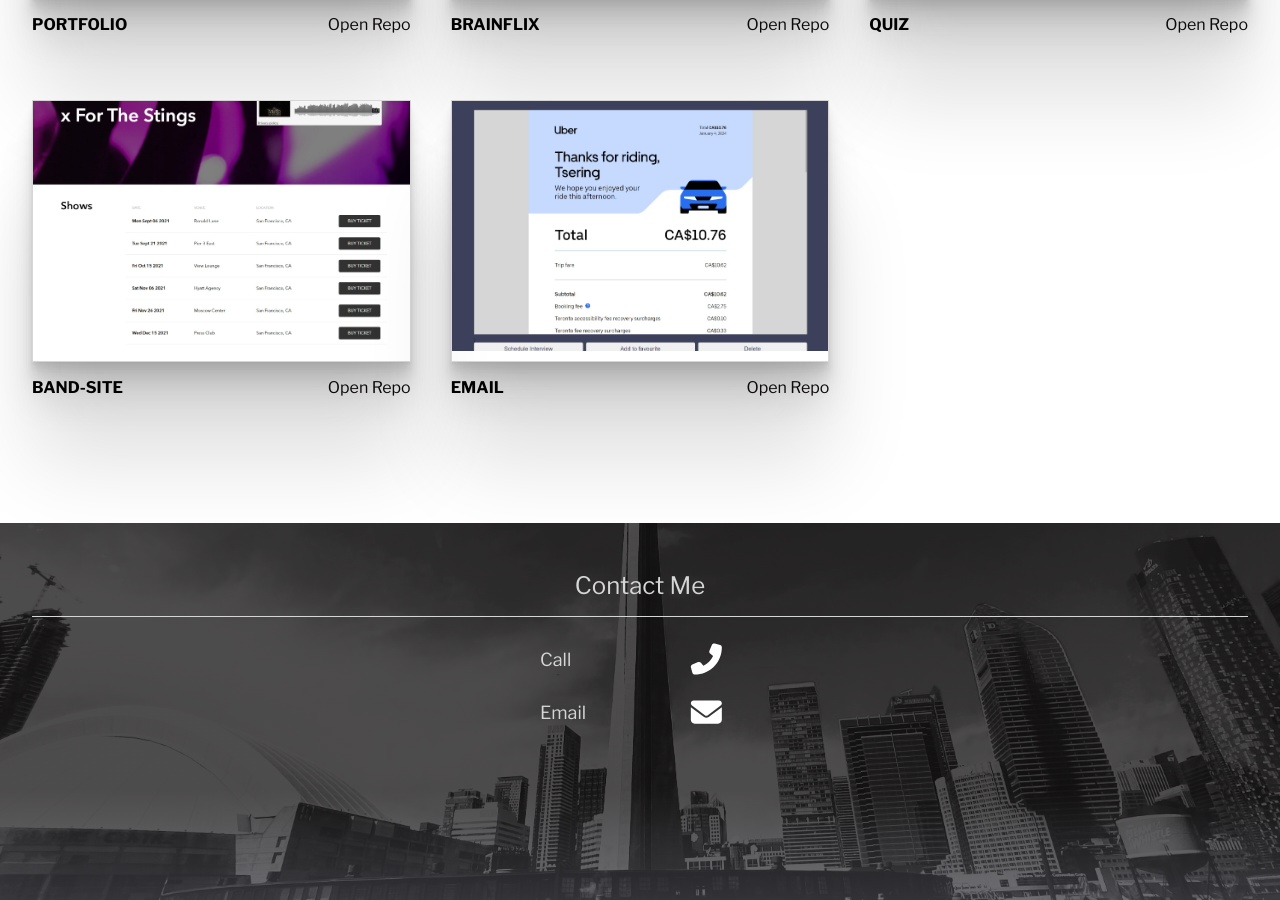
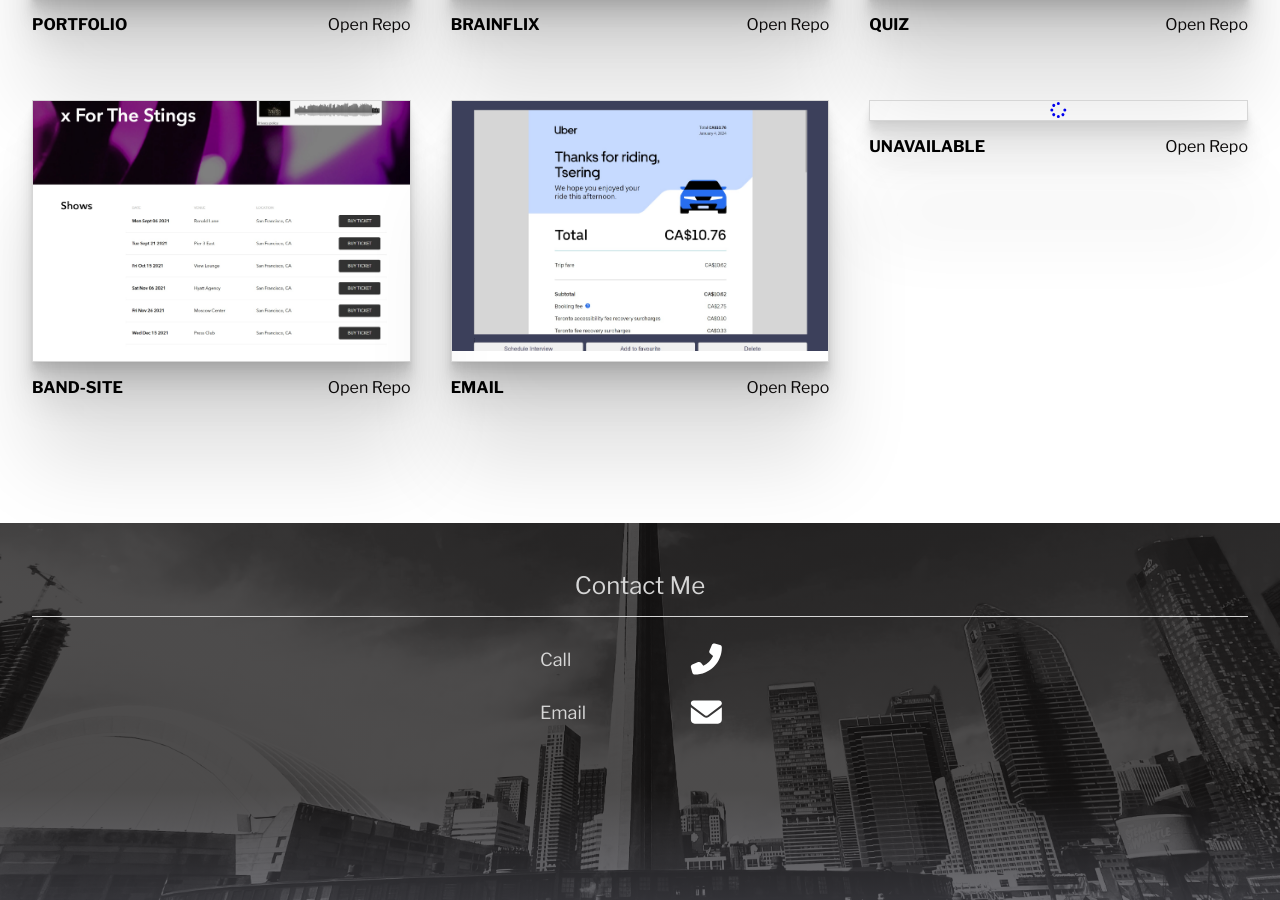
Before and after one commit to Tsedhondup/Portfolio, a React (Create React App) app: page / in a window 1280 px wide. Shown: the part 1967-2867 px from the top of the page. Built offline with nearby package versions, Linux system fonts and the light colour scheme.

Commit message:
rendering of project image based on project built stage now working

```diff
--- a/src/Components/Works/Works.js
+++ b/src/Components/Works/Works.js
@@ -1,8 +1,9 @@
 /* eslint-disable react/jsx-no-target-blank */
 import { motion } from "framer-motion";
-
 import { useState } from "react";
 import { projectData } from "../../utilities/data";
+import { FontAwesomeIcon } from "@fortawesome/react-fontawesome";
+import { faSpinner } from "@fortawesome/free-solid-svg-icons";
 import "./Works.scss";
 const Works = () => {
   const [projects, setProjects] = useState(projectData);
@@ -21,12 +22,26 @@ const Works = () => {
       if (item.id === itemId) {
         item.hover = false;
       }
-      console.log(item.tech);
       return item;
     });
     setProjects(mappedData);
   };
-
+  // RENDER PROJECT IMAGE BASED ON PROJECT AVAILABILITY
+  const handleProjectImage = (projectName, imgUrl) => {
+    if (projectName === "unavailable") {
+      return (
+        <FontAwesomeIcon icon={faSpinner} project-image-container__image />
+      );
+    } else {
+      return (
+        <img
+          src={imgUrl}
+          alt={`${projectName}-image`}
+          className="project-image-container__image"
+        />
+      );
+    }
+  };
   // COUNTER
   let counterDuration = 0.5;
   const projectListElement = projects.map((item) => {
@@ -68,11 +83,7 @@ const Works = () => {
             <span className="project-image-container__overlay--description">{`${item.description}`}</span>
             <span className="project-image-container__overlay--tech">{`${item.tech}`}</span>
           </span>
-          <img
-            src={item.img}
-            alt={`${item.name}-image`}
-            className="project-image-container__image"
-          />
+          {handleProjectImage(item.name, item.img)}
         </a>
         <div className="project-text-container">
           <div className="project-text-container__links">
--- a/src/Components/Works/Works.scss
+++ b/src/Components/Works/Works.scss
@@ -89,23 +89,20 @@
     @include tablet {
       font-size: 14px;
     }
-    @include desktop {
-      font-size: 16px;
-    }
 
     &--description {
       display: block;
-      margin-bottom: 30px;
+      border-bottom: 1px solid #ffffff;
+      padding-bottom: 15px;
     }
     &--tech {
       display: block;
       font-weight: 500;
       font-size: 14px;
+      padding-top: 15px;
+
       @include tablet {
         font-size: 16px;
-      }
-      @include desktop {
-        font-size: 18px;
       }
     }
   }
--- a/src/utilities/data.js
+++ b/src/utilities/data.js
@@ -10,8 +10,7 @@ export const projectData = [
     img: portfolio,
     url: "https://tseringdhondup.netlify.app/",
     repo: "https://github.com/Tsedhondup/Portfolio.git",
-    description:
-      " My Portfolio website deployed on Netlify, primarily built on React.js.",
+    description: " My Portfolio website deployed on Netlify.",
     tech: "React, SASS",
   },
   {
@@ -21,7 +20,7 @@ export const projectData = [
     url: "https://brain-flix-app.netlify.app/",
     repo: "https://github.com/Tsedhondup/tsering-dhondup-BrainFlix.git",
     description:
-      "Showcasing my web developing skills, a video streaming web application built on React, connected to the backend server viaRESTful API built using Express in Node js.",
+      "Showcasing my web developing skills, a video streaming web application built as a part of the School Project at BrainStation's Software Engineering Bootcamp.",
     tech: "React, SASS, Express, Node",
   },
   {
@@ -51,7 +50,16 @@ export const projectData = [
     url: "https://github.com/Tsedhondup/EmailReader.git",
     repo: "https://github.com/Tsedhondup/EmailReader.git",
     description:
-      " Full-stack web application built on ReactJS that reads, and fetches emails from the Gmail mail server using IMAP and stores them in MySQL database.",
-    tech: "HTML, CSS, JavaScript",
+      " Full-stack web application that reads, and fetches emails from the Gmail mail server using IMAP and stores them in MySQL database.",
+    tech: "React, SASS, Node, Express, MySQL, Knex ",
+  },
+  {
+    id: "06",
+    name: "unavailable",
+    img: jobTracker,
+    url: "https://github.com/Tsedhondup",
+    repo: "https://github.com/Tsedhondup",
+    description: "Work in progress......",
+    tech: "React, SASS, Node, Express, MySQL, Knex ",
   },
 ];
```
